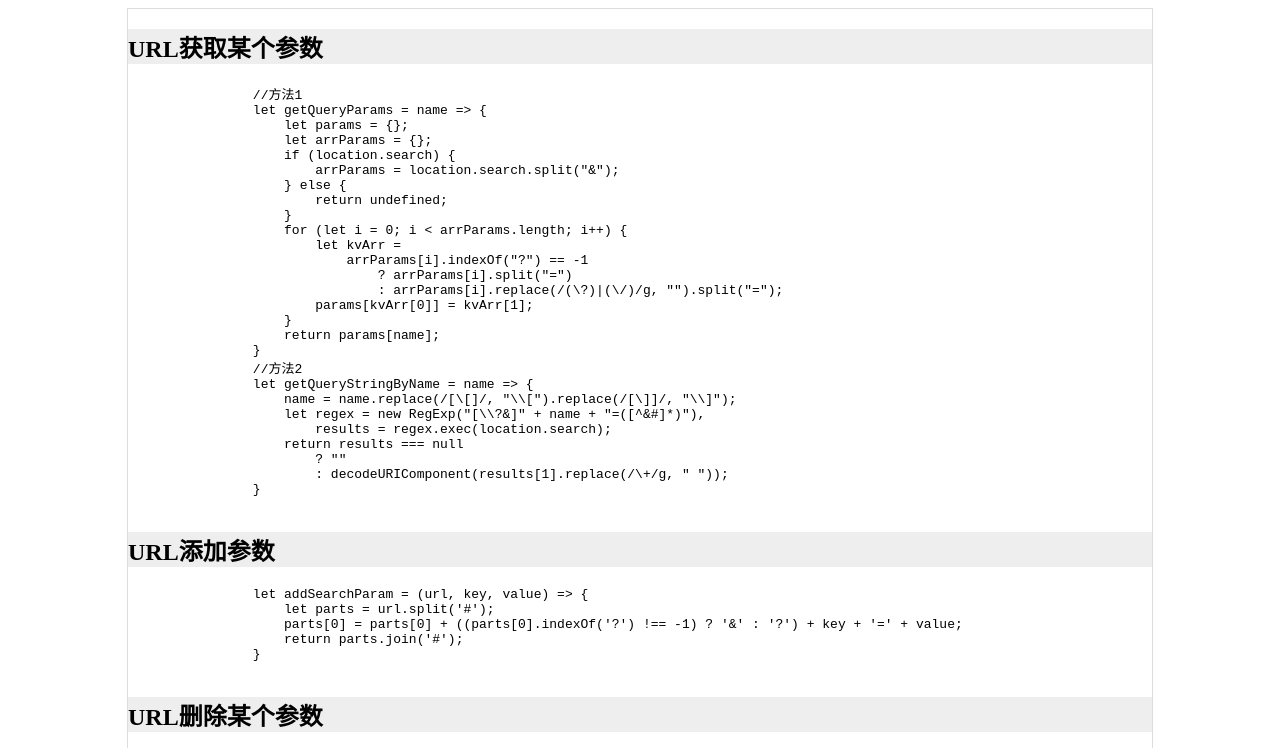
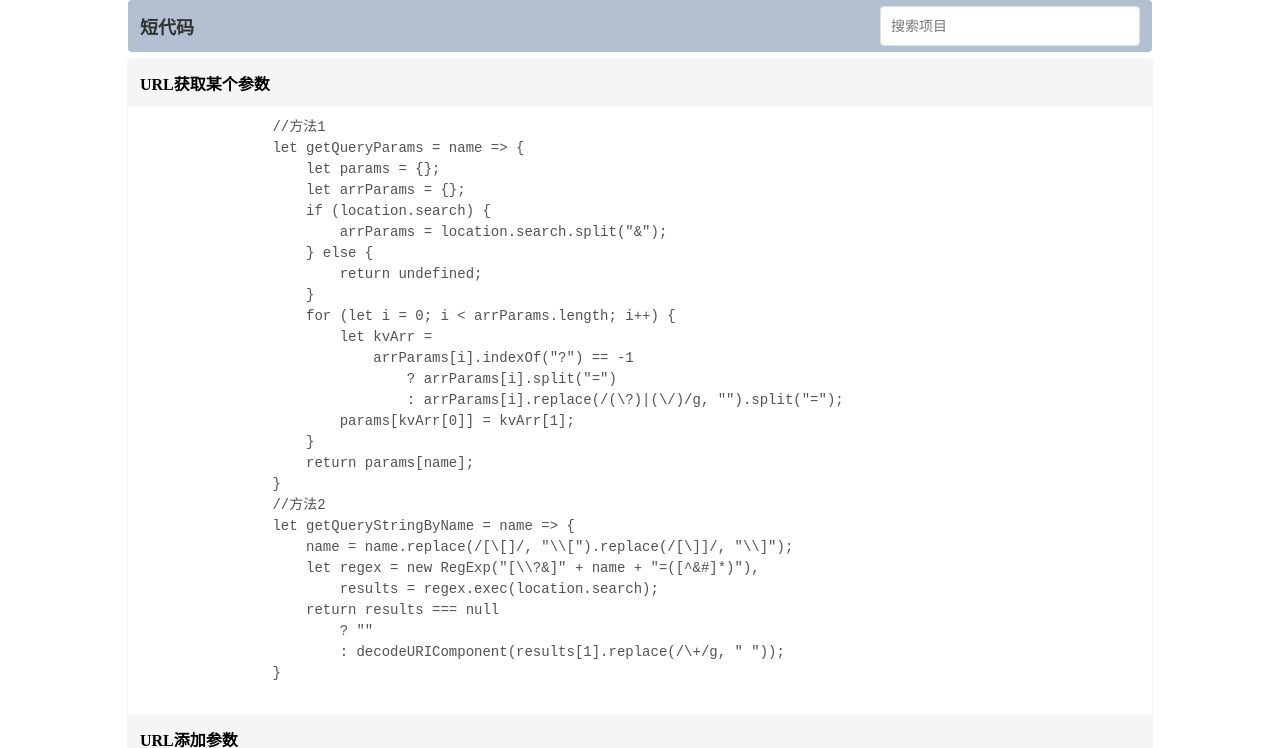
Before and after one commit to dengnan/dengnan.github.io, a plain HTML site: page index.html in a window 1280 px wide. Shown: the top 748 px of the page. Drawn offline with Linux system fonts and the light colour scheme.

Commit message:
优化页面

```diff
--- a/index.html
+++ b/index.html
@@ -10,21 +10,68 @@
     <meta http-equiv="expires" CONTENT="0">
     <title>code snippets</title>
     <style>
+        *{
+            margin: 0;
+            padding: 0;
+        }
+        header{
+            max-width: 1024px;
+            margin: 0 auto;
+            padding:6px 12px;
+            background-color: #b3c0d1;
+            color: #333;
+            border-radius: 4px;
+            display: flex;
+            flex-direction: row;
+            align-items: center;
+            justify-content:space-between;
+            box-sizing: border-box;
+        }
+        .logo{
+            font-size: 18px;
+        }
+        input{
+            height: 40px;
+            line-height: 40px;
+            width: 260px;
+            padding:0 10px;
+            font-size: 14px;
+            border: 1px solid #DCDFE6;
+            outline: 0px solid #409EFF;
+            border-radius: 4px;
+            box-sizing: border-box;
+            color: #606266;
+            transition: all 0.5s;
+        }
+        input:focus{
+            outline: 1px solid #409EFF;
+        }
         .main {
             max-width: 1024px;
-            margin: 0 auto;
-            border: 1px solid #ddd;
+            margin: 6px auto;
+            border: 1px solid #f5f5f5;
+            border-radius: 4px;
+            overflow: hidden;
         }
         h2{
-            background-color: #eee;
+            padding: 12px;
+            font-size: 16px;
+            background-color: #f5f5f5;
         }
         pre{
+            display: block;
+            font-size: 14px;
+            padding: 10px;
+            line-height: 1.5;
+            font-family: monospace;
+            color: #525252;
             word-break: break-all;
             white-space: pre-wrap;
         }
     </style>
 </head>
 <body>
+    <header><h1 class="logo">短代码</h1><input type="text" placeholder="搜索项目"/></header>
     <div class="main">
         <section>
             <h2>URL获取某个参数</h2>
@@ -629,5 +676,18 @@
 
 
     </div>
+    <script>
+        let input = document.querySelector("input");
+        let sections = document.querySelectorAll("section");
+        input.addEventListener("input",function(event){
+            sections.forEach((item)=>{
+                if(item.querySelector("h2").innerText.toLowerCase().indexOf(input.value.toLowerCase()) != -1){
+                    item.style.display = "block";
+                }else{
+                    item.style.display = "none";
+                }
+            })
+        })
+    </script>
 </body>
 </html>
```
